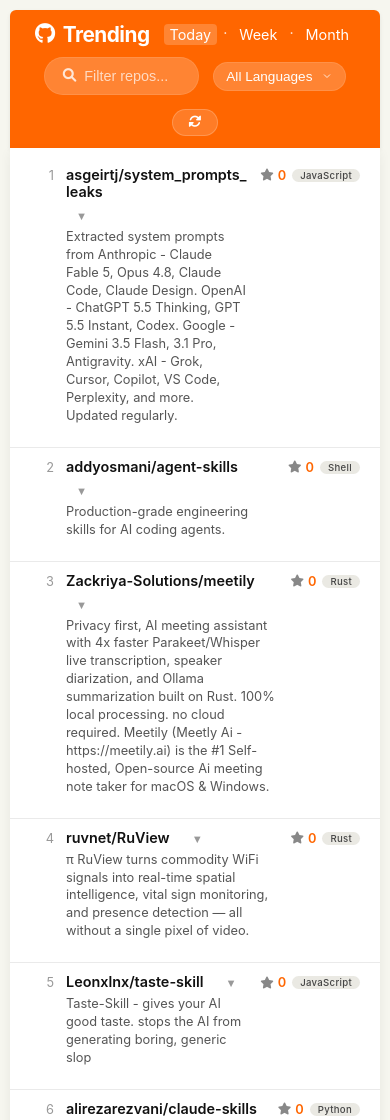
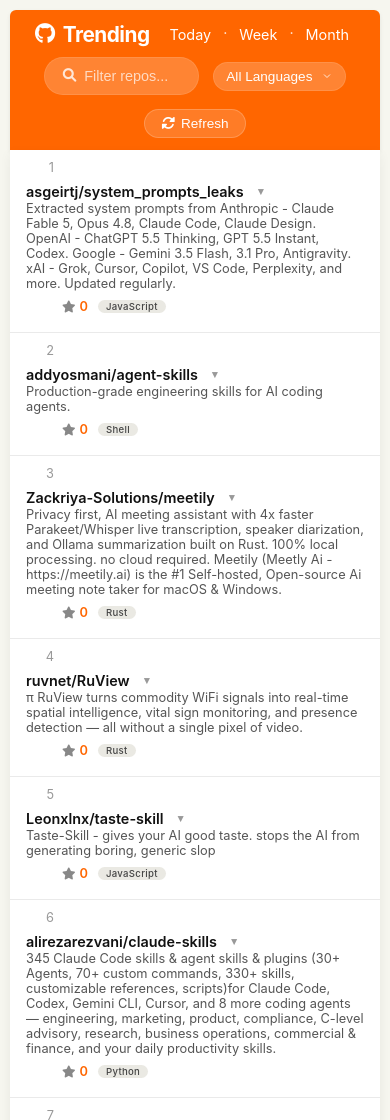
Before and after one commit to GadatheGod/GithubTrending, a website: page index.html in a window 390 px wide. Shown: the top 1120 px of the page. Drawn offline with Linux system fonts and the light colour scheme.

Commit message:
Redesign: Match Hacker News layout exactly with fixed flex rows

```diff
--- a/css/style.css
+++ b/css/style.css
@@ -1,3 +1,4 @@
+/* ─── Reset & Base ─── */
 * {
     margin: 0;
     padding: 0;
@@ -12,10 +13,11 @@
 }
 
 .container {
-    width: 100%;
+    max-width: 1200px;
     margin: 0 auto;
 }
 
+/* ─── Header ─── */
 .header {
     background: #ff6600;
     padding: 12px 20px;
@@ -142,27 +144,26 @@
 
 .refresh-btn:hover {
     background: rgba(255, 255, 255, 0.3);
+    transform: scale(1.02);
 }
 
-.refresh-btn i {
-    font-size: 0.8rem;
-}
-
+/* ─── Feed ─── */
 .feed {
     background: white;
     border-radius: 0 0 6px 6px;
     box-shadow: 0 4px 12px rgba(0, 0, 0, 0.06);
-    padding: 8px 0;
+    padding: 0;
 }
 
+/* ─── FEED ITEM — FIXED LAYOUT ─── */
 .feed-item {
-    display: flex !important;
-    flex-direction: row !important;
-    align-items: flex-start;
+    display: flex;
+    align-items: center;
     padding: 10px 20px;
     border-bottom: 1px solid #eaeaea;
     transition: background 0.12s;
-    gap: 12px;
+    gap: 16px;
+    flex-wrap: nowrap;
 }
 
 .feed-item:hover {
@@ -173,33 +174,34 @@
     border-bottom: none;
 }
 
+/* Rank — fixed width */
 .rank {
     color: #999;
     font-size: 0.9rem;
     font-weight: 400;
-    min-width: 32px;
+    min-width: 36px;
     text-align: right;
-    padding-top: 2px;
-    user-select: none;
+    flex-shrink: 0;
 }
 
+/* Content — takes remaining space */
 .item-content {
-    flex: 1;
+    flex: 1 1 auto;
     min-width: 0;
 }
 
 .item-title {
     display: flex;
+    align-items: center;
+    gap: 6px;
     flex-wrap: wrap;
-    align-items: baseline;
-    gap: 6px 12px;
 }
 
 .repo-name {
     font-weight: 600;
     font-size: 1rem;
     color: #111;
-    word-break: break-word;
+    white-space: nowrap;
 }
 
 .repo-name a {
@@ -214,18 +216,20 @@
 .repo-description {
     font-size: 0.9rem;
     color: #555;
-    margin-top: 2px;
-    line-height: 1.4;
-    word-break: break-word;
+    margin-top: 1px;
+    white-space: nowrap;
+    overflow: hidden;
+    text-overflow: ellipsis;
+    max-width: 420px;
 }
 
+/* Metrics — fixed width on right */
 .item-metrics {
     display: flex;
     align-items: center;
     gap: 14px;
     flex-shrink: 0;
-    padding-top: 2px;
-    flex-wrap: wrap;
+    margin-left: auto;
 }
 
 .metric {
@@ -258,16 +262,34 @@
     white-space: nowrap;
 }
 
+.expand-toggle {
+    background: none;
+    border: none;
+    color: #999;
+    font-size: 0.65rem;
+    cursor: pointer;
+    padding: 2px 6px;
+    border-radius: 4px;
+    transition: background 0.15s;
+    flex-shrink: 0;
+}
+
+.expand-toggle:hover {
+    background: #eae9e3;
+    color: #333;
+}
+
+/* ─── Expandable Details ─── */
 .item-details {
     max-height: 0;
     overflow: hidden;
     transition: max-height 0.25s ease, padding 0.2s ease;
-    padding: 0 0 0 44px;
+    padding: 0 20px 0 52px;
 }
 
 .feed-item.expanded .item-details {
     max-height: 200px;
-    padding: 8px 0 12px 44px;
+    padding: 8px 20px 12px 52px;
 }
 
 .item-details-inner {
@@ -314,45 +336,11 @@
     font-size: 0.75rem;
 }
 
-.expand-toggle {
-    background: none;
-    border: none;
-    color: #999;
-    font-size: 0.7rem;
-    cursor: pointer;
-    padding: 4px 6px;
-    border-radius: 4px;
-    transition: background 0.15s;
-    margin-left: 4px;
-    flex-shrink: 0;
-}
-
-.expand-toggle:hover {
-    background: #eae9e3;
-    color: #333;
-}
-
-.loading-state {
-    padding: 40px 20px;
-    text-align: center;
-    color: #999;
-}
-
-.loading-state i {
-    font-size: 2rem;
-    margin-bottom: 12px;
-    color: #ff6600;
-}
-
-.loading-state p {
-    font-size: 0.9rem;
-}
-
-.no-results {
-    padding: 30px 20px;
-    text-align: center;
-    color: #888;
-    font-size: 0.95rem;
+/* ─── Responsive ─── */
+@media (max-width: 820px) {
+    .repo-description {
+        max-width: 200px;
+    }
 }
 
 @media (max-width: 700px) {
@@ -369,23 +357,56 @@
     .search-box input {
         width: 100px;
     }
+
     .feed-item {
         flex-wrap: wrap;
-        padding: 12px 16px;
+        padding: 10px 16px;
+        gap: 8px;
     }
+
     .rank {
-        min-width: 24px;
+        min-width: 28px;
+        font-size: 0.8rem;
+    }
+
+    .repo-description {
+        max-width: 100%;
+        white-space: normal;
+    }
+
+    .item-metrics {
+        margin-left: 0;
+        width: 100%;
+        justify-content: flex-start;
+        padding-left: 44px;
+    }
+
+    .item-details {
+        padding: 0 16px 0 16px;
+    }
+    .feed-item.expanded .item-details {
+        padding: 8px 16px 12px 16px;
+    }
+}
+
+@media (max-width: 480px) {
+    body {
+        padding: 10px;
+    }
+    .repo-name {
+        font-size: 0.9rem;
+        white-space: normal;
+    }
+    .repo-description {
         font-size: 0.8rem;
     }
     .item-metrics {
-        margin-left: auto;
-        gap: 8px;
+        padding-left: 36px;
+        gap: 10px;
     }
-    .item-details {
-        padding: 0 0 0 0;
-    }
-    .feed-item.expanded .item-details {
-        padding: 8px 0 12px 0;
+    .language-tag {
+        font-size: 0.6rem;
+        padding: 1px 8px;
     }
     .item-details-inner {
         flex-direction: column;
@@ -396,22 +417,13 @@
     }
 }
 
-@media (max-width: 480px) {
-    body {
-        padding: 10px;
-    }
-    .repo-name {
-        font-size: 0.9rem;
-    }
-    .repo-description {
-        font-size: 0.8rem;
-    }
-    .item-metrics {
-        font-size: 0.7rem;
-        gap: 6px;
-    }
-    .language-tag {
-        font-size: 0.6rem;
-        padding: 1px 8px;
-    }
+/* ─── No results ─── */
+.no-results {
+    padding: 30px 20px;
+    text-align: center;
+    color: #888;
+    font-size: 0.95rem;
 }
+.no-results i {
+    margin-right: 8px;
+}
--- a/index.html
+++ b/index.html
@@ -3,19 +3,21 @@
 <head>
     <meta charset="UTF-8" />
     <meta name="viewport" content="width=device-width, initial-scale=1.0" />
-    <title>GitHub Trending</title>
+    <title>GitHub Trending · Hacker News Style</title>
     <link rel="stylesheet" href="https://cdnjs.cloudflare.com/ajax/libs/font-awesome/6.0.0-beta3/css/all.min.css" />
     <link rel="stylesheet" href="css/style.css">
 </head>
 <body>
     <div class="container">
+
+        <!-- ─── HEADER ─── -->
         <header class="header">
             <div class="header-left">
                 <div class="logo">
                     <i class="fab fa-github"></i> Trending
                 </div>
                 <nav class="header-nav">
-                    <a href="#" class="time-link active" data-period="today">Today</a>
+                    <a href="#" class="time-link" data-period="today">Today</a>
                     <span>·</span>
                     <a href="#" class="time-link" data-period="weekly">Week</a>
                     <span>·</span>
@@ -31,28 +33,19 @@
                     <option value="">All Languages</option>
                 </select>
                 <button class="refresh-btn" id="refreshBtn">
-                    <i class="fas fa-sync-alt"></i>
+                    <i class="fas fa-sync-alt"></i> Refresh
                 </button>
             </div>
         </header>
 
-        <div class="feed" id="feedContainer">
-            <div class="loading-state">
-                <i class="fas fa-spinner fa-spin"></i>
-                <p>Loading trending repositories...</p>
-            </div>
-        </div>
+        <!-- ─── FEED ─── -->
+        <div class="feed" id="feedContainer"></div>
+
+        <p style="margin-top: 16px; font-size: 0.8rem; color: #888; text-align: center;">
+            <i class="fas fa-chevron-down"></i> Click <strong>▼</strong> on any row to expand details
+        </p>
     </div>
 
-<script>
-    document.querySelectorAll('link[rel="stylesheet"]').forEach(link => {
-      if (link.href.includes('style.css')) {
-        link.href += '?v=' + Date.now();
-      }
-    });
-  </script>
-  <script src="js/filters.js"></script>
-  <script src="js/renderer.js"></script>
-  <script src="js/app.js"></script>
+    <script src="js/app.js"></script>
 </body>
 </html>
--- a/js/app.js
+++ b/js/app.js
@@ -1,24 +1,26 @@
 let trendingData = null;
 let currentPeriod = 'today';
 
-const feedContainer = document.getElementById('feedContainer');
+const feed = document.getElementById('feedContainer');
 const searchInput = document.getElementById('searchInput');
 const languageFilter = document.getElementById('languageFilter');
 const refreshBtn = document.getElementById('refreshBtn');
 const timeLinks = document.querySelectorAll('.time-link');
 
 async function loadTrendingData() {
-  feedContainer.innerHTML = '<div class="loading-state"><i class="fas fa-spinner fa-spin"></i><p>Loading trending repositories...</p></div>';
-
   try {
     const response = await fetch('data/trending.json');
     if (!response.ok) throw new Error(`Failed to load data: ${response.status}`);
     trendingData = await response.json();
     populateLanguageFilter();
-    update();
+    renderFeed(getCurrentRepos());
   } catch (err) {
-    feedContainer.innerHTML = `<div class="loading-state"><i class="fas fa-exclamation-circle"></i><p>Failed to load trending data. Please try again later.</p></div>`;
+    feed.innerHTML = `<div class="no-results"><i class="fas fa-exclamation-circle"></i> Failed to load trending data. Please try again later.</div>`;
   }
+}
+
+function getCurrentRepos() {
+  return trendingData[currentPeriod]?.repos || [];
 }
 
 function populateLanguageFilter() {
@@ -37,15 +39,127 @@
   });
 }
 
-function update() {
-  if (!trendingData) return;
+function formatStars(stars) {
+  if (stars >= 1000) {
+    return (stars / 1000).toFixed(1).replace(/\.0$/, '') + 'k';
+  }
+  return stars.toString();
+}
 
-  const repos = trendingData[currentPeriod]?.repos || [];
-  const search = searchInput.value;
-  const language = languageFilter.value;
+function renderFeed(data) {
+  feed.innerHTML = '';
+  data.forEach((repo) => {
+    const item = document.createElement('div');
+    item.className = 'feed-item';
 
-  const filtered = window.filters.filter(repos, { search, language, sortBy: 'rank' });
-  window.renderer.render(feedContainer, feedContainer, filtered, !!search);
+    // ── Rank ──
+    const rankDiv = document.createElement('div');
+    rankDiv.className = 'rank';
+    rankDiv.textContent = repo.rank;
+
+    // ── Content ──
+    const contentDiv = document.createElement('div');
+    contentDiv.className = 'item-content';
+
+    const titleDiv = document.createElement('div');
+    titleDiv.className = 'item-title';
+
+    const nameSpan = document.createElement('span');
+    nameSpan.className = 'repo-name';
+    nameSpan.innerHTML = `<a href="${repo.url}" target="_blank" rel="noopener">${repo.name}</a>`;
+
+    const expandBtn = document.createElement('button');
+    expandBtn.className = 'expand-toggle';
+    expandBtn.innerHTML = '▼';
+    expandBtn.setAttribute('aria-label', 'Toggle details');
+
+    const descDiv = document.createElement('div');
+    descDiv.className = 'repo-description';
+    descDiv.textContent = repo.description || '';
+
+    titleDiv.appendChild(nameSpan);
+    titleDiv.appendChild(expandBtn);
+    contentDiv.appendChild(titleDiv);
+    contentDiv.appendChild(descDiv);
+
+    // ── Metrics ──
+    const metricsDiv = document.createElement('div');
+    metricsDiv.className = 'item-metrics';
+
+    const starsMetric = document.createElement('span');
+    starsMetric.className = 'metric';
+    starsMetric.innerHTML = `<i class="fas fa-star"></i> <span class="stars-today">${formatStars(repo.stars)}</span>`;
+
+    const langTag = document.createElement('span');
+    langTag.className = 'language-tag';
+    langTag.textContent = repo.language;
+
+    metricsDiv.appendChild(starsMetric);
+    metricsDiv.appendChild(langTag);
+
+    // ── Details ──
+    const detailsDiv = document.createElement('div');
+    detailsDiv.className = 'item-details';
+
+    const inner = document.createElement('div');
+    inner.className = 'item-details-inner';
+
+    const fullDesc = document.createElement('span');
+    fullDesc.className = 'full-desc';
+    fullDesc.textContent = repo.description || '';
+
+    const githubBtn = document.createElement('a');
+    githubBtn.className = 'btn-github';
+    githubBtn.href = repo.url;
+    githubBtn.target = '_blank';
+    githubBtn.rel = 'noopener';
+    githubBtn.innerHTML = `<i class="fab fa-github"></i> View on GitHub`;
+
+    inner.appendChild(fullDesc);
+    inner.appendChild(githubBtn);
+    detailsDiv.appendChild(inner);
+
+    // ── Assemble ──
+    item.appendChild(rankDiv);
+    item.appendChild(contentDiv);
+    item.appendChild(metricsDiv);
+    item.appendChild(detailsDiv);
+
+    // ── Toggle ──
+    expandBtn.addEventListener('click', (e) => {
+      e.stopPropagation();
+      const isExpanded = item.classList.toggle('expanded');
+      expandBtn.innerHTML = isExpanded ? '▲' : '▼';
+    });
+
+    feed.appendChild(item);
+  });
+}
+
+function filterFeed(query) {
+  const q = query.toLowerCase().trim();
+  const items = feed.querySelectorAll('.feed-item');
+  let visibleCount = 0;
+  items.forEach(item => {
+    const name = item.querySelector('.repo-name')?.textContent?.toLowerCase() || '';
+    const desc = item.querySelector('.repo-description')?.textContent?.toLowerCase() || '';
+    const lang = item.querySelector('.language-tag')?.textContent?.toLowerCase() || '';
+    const match = name.includes(q) || desc.includes(q) || lang.includes(q);
+    item.style.display = match ? 'flex' : 'none';
+    if (match) visibleCount++;
+  });
+
+  let noResult = feed.querySelector('.no-results');
+  if (visibleCount === 0 && q.length > 0) {
+    if (!noResult) {
+      noResult = document.createElement('div');
+      noResult.className = 'no-results';
+      noResult.innerHTML = '<i class="fas fa-search-minus"></i> No repositories match your search.';
+      feed.appendChild(noResult);
+    }
+  } else {
+    if (noResult) noResult.remove();
+  }
 }
 
 timeLinks.forEach(link => {
@@ -56,23 +170,39 @@
     currentPeriod = link.dataset.period;
     searchInput.value = '';
     languageFilter.value = '';
-    update();
+    filterFeed('');
+    const repos = getCurrentRepos();
+    const language = languageFilter.value;
+    const filtered = language ? repos.filter(r => r.language === language) : repos;
+    renderFeed(filtered);
   });
 });
 
-searchInput.addEventListener('input', () => {
-  update();
+searchInput.addEventListener('input', (e) => {
+  filterFeed(e.target.value);
 });
 
 languageFilter.addEventListener('change', () => {
-  update();
+  const repos = getCurrentRepos();
+  const language = languageFilter.value;
+  const filtered = language ? repos.filter(r => r.language === language) : repos;
+  renderFeed(filtered);
+  filterFeed(searchInput.value);
 });
 
 refreshBtn.addEventListener('click', () => {
-  refreshBtn.innerHTML = '<i class="fas fa-spinner fa-spin"></i>';
+  refreshBtn.disabled = true;
+  refreshBtn.innerHTML = '<i class="fas fa-spinner fa-spin"></i> Loading...';
   setTimeout(() => {
     loadTrendingData();
-  }, 400);
+    refreshBtn.innerHTML = '<i class="fas fa-sync-alt"></i> Refresh';
+    refreshBtn.disabled = false;
+    searchInput.value = '';
+    languageFilter.value = '';
+    filterFeed('');
+    document.querySelectorAll('.feed-item').forEach(el => el.classList.remove('expanded'));
+    document.querySelectorAll('.expand-toggle').forEach(btn => btn.innerHTML = '▼');
+  }, 600);
 });
 
 loadTrendingData();
```
